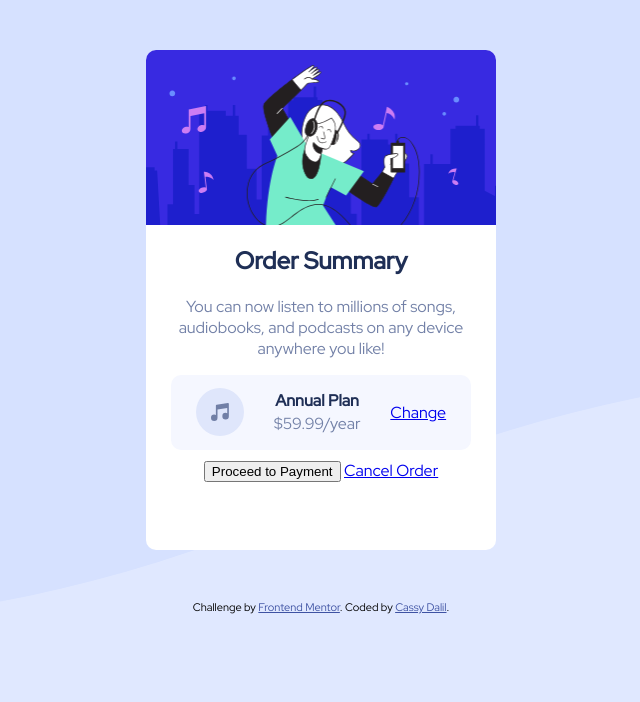
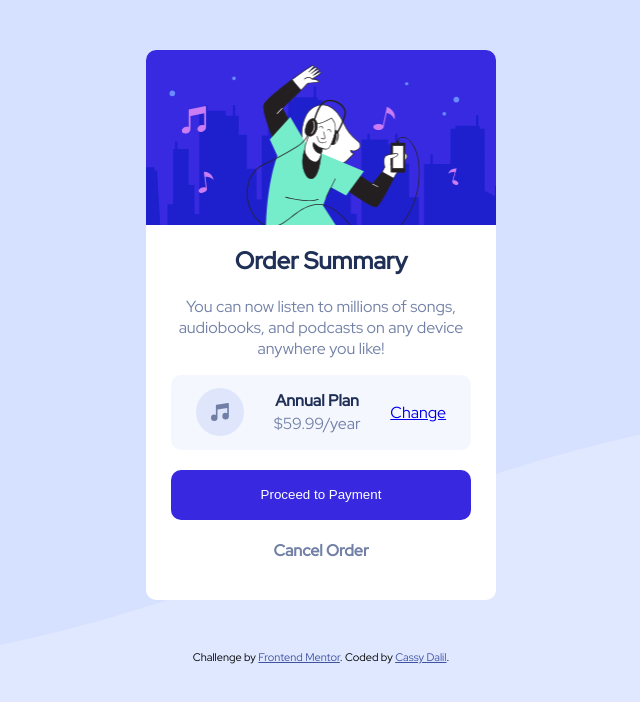
Before and after one commit to cassy-dalil/frontend-mentor-Order-Summary.github.io, a plain HTML site: page index.html in a window 1280 px wide. Shown: the whole page, without its empty margins (319-959 px from the left). Drawn offline with Linux system fonts and the light colour scheme.

Commit message:
buttons section and add hover css

```diff
--- a/index.html
+++ b/index.html
@@ -32,8 +32,10 @@
       <a href="#" id="change">Change</a>
     </div>
 
-    <button id="proceed">Proceed to Payment</button>
-    <a href="#" id="cancel">Cancel Order</a>
+    <div class="payment-cancel-section">
+      <button id="proceed-button">Proceed to Payment</button>
+      <a href="#" id="cancel">Cancel Order</a>
+    </div>
   </section>
 
   <div class="attribution">
--- a/style.css
+++ b/style.css
@@ -54,7 +54,7 @@ body {
 /* MAIN CONTAINER */
 
 .main-container {
-    height: 500px;
+    height: 550px;
     width: 350px;
     border-radius: 10px;
     background-color: white;
@@ -104,6 +104,40 @@ h2 {
     margin: 2px 5px 10px 5px;
 }
 
+#change:hover {
+    cursor: pointer;
+}
 
+.payment-cancel-section {
+    display: flex;
+    flex-direction: column;
+    justify-content: center;
+    align-items: center;
+}
+
+#proceed-button {
+    height: 50px;
+    width: 300px;
+    border: none;
+    border-radius: 10px;
+    background-color: var(--bright-blue);
+    color: white;
+    margin: 10px;
+}
+
+#proceed-button:hover {
+    cursor: pointer;
+}
+
+#cancel {
+    text-decoration: none;
+    color: var(--desaturated-blue);
+    font-weight: bold;
+    margin: 10px;
+}
+
+#cancel:hover {
+    cursor: pointer;
+}
 
 /* SEE HOVER STATES FOR INTERACTIVE ELEMENTS */
```
